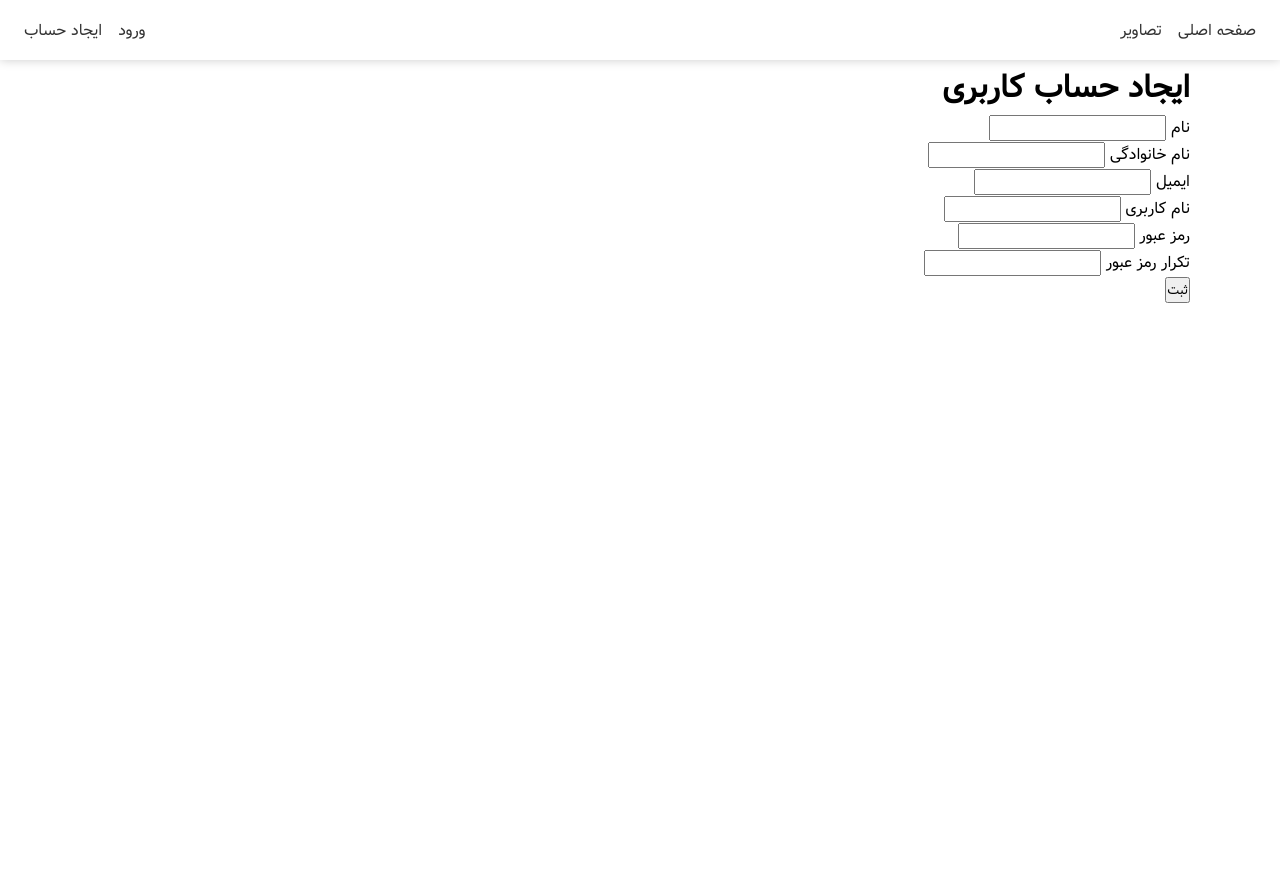
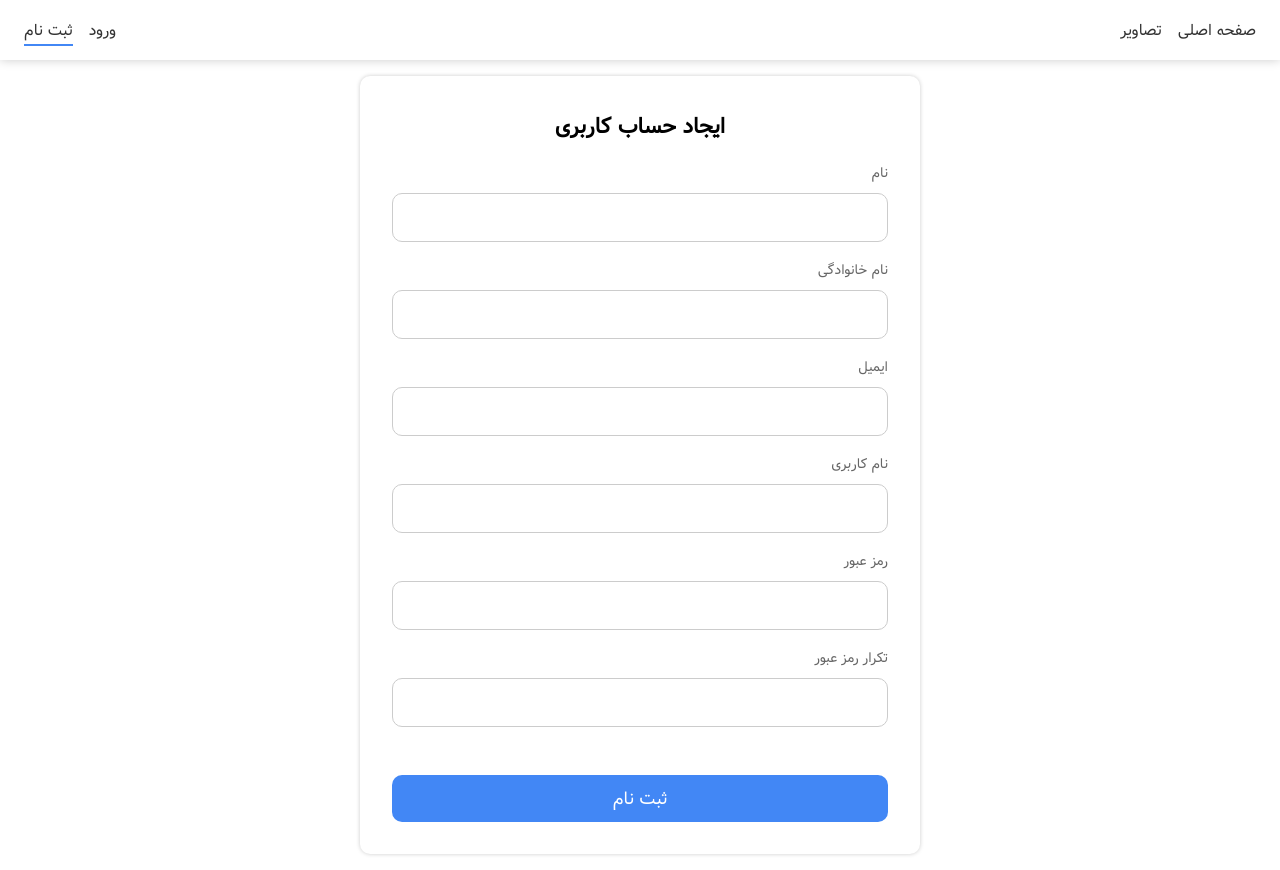
Before and after one commit to W1ckedD/COVID_CT_scan_classification_interface_django, a Django app: page /accounts/register/ in a window 1280 px wide. Before the commit the page ends 303 px from the top, so only its background shows below. Run offline with Django 4.2, Linux system fonts and the light colour scheme; some libraries are stand-ins or nearby versions.

Commit message:
modified form styles

```diff
--- /dev/null
+++ b/core/accounts/templates/accounts/login.html
@@ -0,0 +1,5 @@
+{% extends 'base.html' %}
+{% block title %}ورود به حساب کاربری{% endblock %}
+{% block content %}
+<h1>ورود</h1>
+{% endblock %}
--- a/core/accounts/templates/accounts/register.html
+++ b/core/accounts/templates/accounts/register.html
@@ -2,10 +2,10 @@
 {% block title %} ایجاد حساب کاربری {% endblock %}
 
 {% block content %}
-  <h1>ایجاد حساب کاربری</h1>
 
-  <form action="{% url 'register' %}" id="form" method="post" class="w-50 m-auto mt-5 p-5">
-    {% csrf_token %}
+<form action="{% url 'accounts_register' %}" id="form" method="post" class="form">
+  {% csrf_token %}
+  <h3 class="form-title">ایجاد حساب کاربری</h3>
     <div class="form-group mb-2">
       <label for="first_name">نام</label>
       <input type="text" name="first_name" class="form-control">
@@ -30,6 +30,6 @@
       <label for="password2">تکرار رمز عبور</label>
       <input type="password" name="password2" class="form-control" dir="ltr">
     </div>
-    <button type="submit" class="btn btn-primary btn-block w-100">ثبت</button>
+    <button type="submit" class="btn btn-primary btn-block">ثبت نام</button>
   </form>
 {% endblock %}
--- a/core/accounts/urls.py
+++ b/core/accounts/urls.py
@@ -3,7 +3,7 @@ from django.urls import path
 from . import views
 
 urlpatterns = [
-  path('login/', views.LoginView.as_view(), name='login'),
-  path('register/', views.RegisterView.as_view(), name='register'),
-  path('logout/', views.LogoutView.as_view(), name='logout')
+  path('login/', views.LoginView.as_view(), name='accounts_login'),
+  path('register/', views.RegisterView.as_view(), name='accounts_register'),
+  path('logout/', views.LogoutView.as_view(), name='accounts_logout')
 ]
--- a/core/accounts/views.py
+++ b/core/accounts/views.py
@@ -5,7 +5,7 @@ from django.views import View
 
 class LoginView(View):
   def get(self, request, *args, **kwargs):
-    pass
+    return render(request, 'accounts/login.html', context={})
 
   def post(self, request, *args, **kwargs):
     pass
--- a/core/static/css/navbar.css
+++ b/core/static/css/navbar.css
@@ -29,26 +29,29 @@
 .nav-link::before {
   content: '';
   width: 0;
-  height: 4px;
+  height: 2px;
   left: 50%;
   background-color: var(--primary-color);
   position: absolute;
-  bottom: -4px;
+  bottom: -2px;
   transition: width ease-in-out 300ms;
 }
 
 .nav-link::after {
   content: '';
   width: 0;
-  height: 4px;
+  height: 2px;
   right: 50%;
   background-color: var(--primary-color);
   position: absolute;
-  bottom: -4px;
+  bottom: -2px;
   transition: width ease-in-out 200ms;
 }
 
-.nav-link:hover::before, .nav-link:hover::after {
+.nav-link:hover::before,
+.nav-link:hover::after,
+.nav-item.active .nav-link::before,
+.nav-item.nav-item.active .nav-link::after {
   width: 50%;
 }
 
--- a/core/static/css/style.css
+++ b/core/static/css/style.css
@@ -23,3 +23,63 @@ html, body, h1, h2, h3, h4, h5, h6, p, input, textarea, button, a {
   margin: auto;
   padding-top: 60px;
 }
+
+.form {
+  max-width: 560px;
+  width: 100%;
+  margin: 1rem auto;
+  padding: 2rem;
+  border-radius: 10px;
+  background-color: white;
+  box-shadow: 0 0 4px #ccc;
+}
+
+.form-title {
+  font-size: 22px;
+  text-align: center;
+}
+
+.form-group {
+  display: flex;
+  flex-direction: column;
+  margin: 1rem 0;
+}
+
+.form-group label {
+  margin-bottom: 0.5rem;
+  font-size: 14px;
+  color: #666;
+}
+
+.form-control {
+  font-size: 18px;
+  border-radius: 10px;
+  border: solid 1px #ccc;
+  padding: 0.5rem;
+}
+
+.form-control:focus-within {
+  outline: none;
+}
+
+.btn {
+  background-color: transparent;
+  border: none;
+  border-radius: 10px;
+  padding: 0.5rem 1rem;
+  font-size: 18px;
+  cursor: pointer;
+}
+
+.form button {
+  margin-top: 2rem;
+}
+
+.btn-primary {
+  background-color: var(--primary-color);
+  color: white;
+}
+
+.btn-block {
+  width: 100%;
+}
--- a/core/templates/partials/_navbar.html
+++ b/core/templates/partials/_navbar.html
@@ -12,8 +12,12 @@
   </button>
 
   <ul class="navbar-nav">
+    {% if request.path == '/' %}
     <li class="nav-item active">
-      <a class="nav-link" href="#">صفحه اصلی</a>
+    {% else  %}
+    <li class="nav-item">
+    {% endif %}
+      <a class="nav-link" href="{% url 'index' %}">صفحه اصلی</a>
     </li>
     <li class="nav-item">
       <a class="nav-link" href="#">تصاویر</a>
@@ -25,7 +29,7 @@
       <a href="#" class="nav-link">داشبورد</a>
     </li>
     <div class="nav-item">
-      <form action="{% url 'logout' %}" method="post">
+      <form action="{% url 'accounts_logout' %}" method="post">
         {% csrf_token %}
         <button type="submit" class="nav-link">خروج</button>
       </form>
@@ -33,11 +37,19 @@
   </ul>
   {% else %}
   <ul class="navbar-nav">
+    {% if 'login' in request.path %}
+    <li class="nav-item active">
+    {% else %}
     <li class="nav-item">
-      <a href="#" class="nav-link">ورود</a>
+    {% endif %}
+      <a href="{% url 'accounts_login' %}" class="nav-link">ورود</a>
     </li>
+    {% if 'register' in request.path %}
+    <li class="nav-item active">
+    {% else %}
     <li class="nav-item">
-      <a href="#" class="nav-link">ایجاد حساب</a>
+    {% endif %}
+      <a href="{% url 'accounts_register' %}" class="nav-link">ثبت نام</a>
     </li>
   </ul>
   {% endif %}
```
